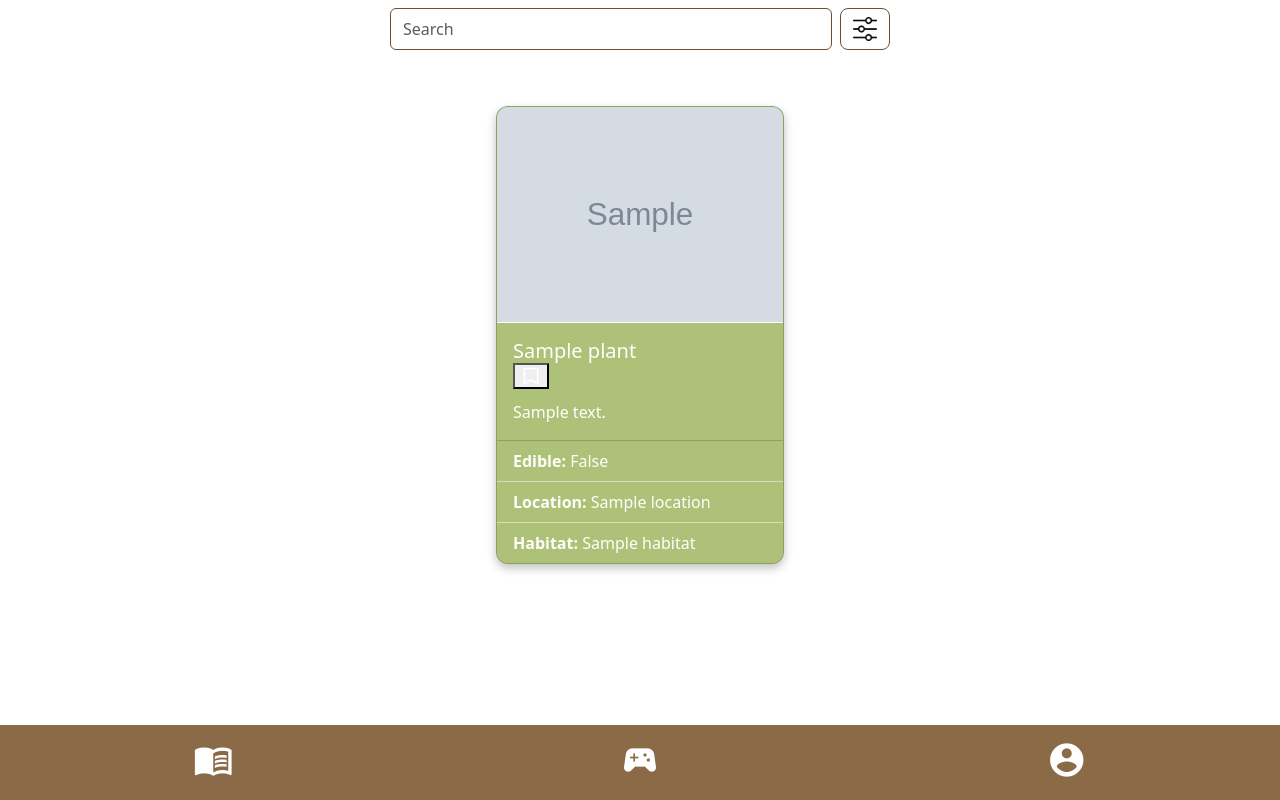
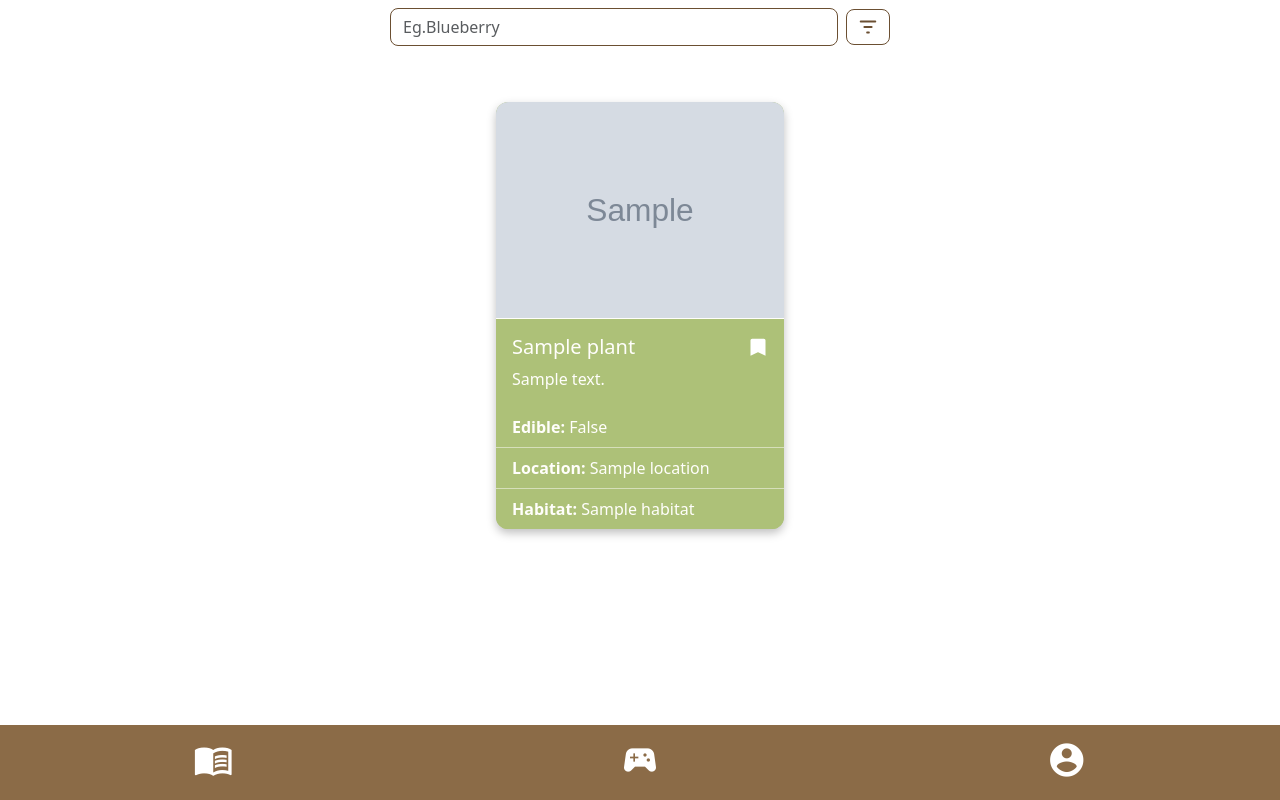
Before and after one commit to annie-ayzf/2800-202610-BBY09, a Node server app: template views/info.ejs in a window 1280 px wide. Run offline with Node 20, Linux system fonts and the light colour scheme; the template is opened without the code that fills it: most values are stand-ins (such as "Sample title", 1, 10 or a date in 2020); grey boxes marked "Sample" are stand-in pictures; some libraries are stand-ins or nearby versions.

Commit message:
Working FIlter with updated UI

```diff
--- a/public/css/info.css
+++ b/public/css/info.css
@@ -1,3 +1,10 @@
+:root {
+  --light-green: #adc178;
+  --light-cream: #fffefb;
+  --brown: #6b4f32;
+  --white: #ffffff;
+  --button-green: #67730e;
+}
 
 body {
   overflow-y: auto;
@@ -7,84 +14,155 @@ body {
   padding-bottom: 120px;
 }
 
+/* Search */
+.search-form {
+  width: 500px;
+  position: relative;
+}
+
 .search-input {
-  border-color: #6B4F32;
+  border-color: var(--brown);
+  border-radius: 8px;
 }
 
 .search-input:focus {
-  border-color: #adc178;
+  border-color: var(--light-green);
   box-shadow: 0 0 0 0.25rem rgba(173, 193, 120, 0.25);
 }
 
-.search-form {
-  width: 500px;
+.filter-button {
+  border: 1px solid var(--brown);
+  background-color: var(--white);
+  border-radius: 8px;
+  padding: 6px 10px;
+  flex-shrink: 0;
 }
 
-.filter-button {
-  border: 1px solid #6B4F32;
-  background-color: white;
-  border-radius: 8px;
-  padding: 8px 12px;
-
-  display: flex;
-  align-items: center;
-  justify-content: center;
+.filter-button:hover {
+  background-color: var(--light-cream);
 }
 
-.filter-icon {
-  width: 24px;
-  height: 24px;
-  object-fit: contain;
+/* Filter panel */
+.navbar {
+  position: relative;
 }
 
+.filter-panel {
+  position: absolute;
+  top: 52px;
+  right: 0;
+  background: var(--white);
+  border: 1px solid var(--brown);
+  border-radius: 12px;
+  padding: 12px 14px;
+  min-width: 175px;
+  z-index: 999;
+  box-shadow: 0 4px 10px rgba(0,0,0,0.15);
+  display: flex;
+  flex-direction: column;
+  gap: 8px;
+}
+
+.filter-opt-btn {
+  background-color: var(--light-cream);
+  border: 1px solid var(--brown);
+  border-radius: 8px;
+  padding: 4px 14px;
+  font-size: 13px;
+  color: var(--brown);
+  cursor: pointer;
+  white-space: nowrap;
+  transition: background 0.15s, color 0.15s;
+}
+
+.filter-opt-btn:hover {
+  background-color: var(--light-green);
+  color: var(--brown);
+}
+
+.filter-opt-btn.active {
+  background-color: var(--button-green);
+  color: var(--white);
+  border-color: var(--button-green);
+}
+
+.clear-filter-link {
+  background: none;
+  border: none;
+  font-size: 12px;
+  color: var(--brown);
+  cursor: pointer;
+  text-decoration: underline;
+  padding: 0;
+  text-align: left;
+}
+
+.clear-filter-link:hover {
+  color: var(--button-green);
+}
+
+/* Cards */
 .card {
-  background-color: #ADC178;
-  color: #FFFEFB;
+  background-color: var(--light-green);
+  color: var(--light-cream);
   border-radius: 12px;
   overflow: hidden;
   box-shadow: 0 4px 10px rgba(0, 0, 0, 0.25);
+  border: none;
 }
 
 .card-body {
-    border-top: 1px solid #FFFEFB;
+  border-top: 1px solid var(--light-cream);
 }
 
 .list-group-item {
-  background-color: #ADC178;
-  color: #FFFEFB;
+  background-color: var(--light-green);
+  color: var(--light-cream);
   border-color: rgba(255, 254, 251, 0.5);
 }
 
-/* Filter panel — inline below search bar */
-.filter-panel {
-  position: absolute;
-  top: 55px;
-  right: 0;
+/* Card title + bookmark row */
+.card-title-row {
+  display: flex;
+  align-items: center;
+  justify-content: space-between;
+  gap: 8px;
+}
 
-  background: white;
+/* Bookmark button */
+.save-btn {
+  background: none;
+  border: none;
+  padding: 0;
+  cursor: pointer;
+  flex-shrink: 0;
+  display: flex;
+  align-items: center;
+  transition: transform 0.15s ease;
+}
 
-  border: 1px solid #6B4F32;
+.save-btn:hover {
+  transform: scale(1.2);
+}
 
-  border-radius: 12px;
+.bookmark-icon {
+  fill: none;
+  stroke: var(--white);
+  stroke-width: 2;
+  transition: fill 0.2s, stroke 0.2s;
+}
 
-  padding: 12px;
-
-  min-width: 170px;
-
-  z-index: 999;
-
-  box-shadow: 0 4px 10px rgba(0,0,0,0.15);
+.save-btn.saved .bookmark-icon {
+  fill: var(--white);
+  stroke: var(--white);
 }
 
 @media (max-width: 768px) {
-
   .search-form {
     width: 100%;
   }
-
   .filter-panel {
     right: 10px;
     top: 60px;
   }
-
 }
--- a/views/info.ejs
+++ b/views/info.ejs
@@ -1,30 +1,29 @@
 <%- include('templates/header', { pageTitle: 'Information', css: ['info.css'] })  %>
-  <!-- Search Bar -->
-  <nav class="navbar">
-    <div class="container-fluid justify-content-center">
-      <form class="d-flex search-form" role="search">
+
+  <nav class="navbar position-relative">
+    <div class="container-fluid justify-content-center position-relative">
+
+      <div class="d-flex align-items-center gap-2 search-form">
         <input
-          class="form-control me-2 search-input"
+          class="form-control search-input"
           type="search"
-          placeholder="Search"
+          placeholder="Eg.Blueberry"
           aria-label="Search"
         />
-        <button class="filter-button" type="button">
-          <img
-            src="/images/filter.png"
-            alt="Filter"
-            class="filter-icon"
-          />
+        <button class="filter-button btn d-flex align-items-center justify-content-center" type="button">
+          <svg xmlns="http://www.w3.org/2000/svg" viewBox="0 0 24 24" width="22" height="22" fill="none" stroke="#6B4F32" stroke-width="2" stroke-linecap="round" stroke-linejoin="round">
+            <line x1="4" y1="6" x2="20" y2="6"/>
+            <line x1="8" y1="12" x2="16" y2="12"/>
+            <line x1="11" y1="18" x2="13" y2="18"/>
+          </svg>
         </button>
-      </form>
+      </div>
 
-      <!-- FILTER SECTION -->
+      <!-- Filter Panel -->
       <div id="filter-panel" class="filter-panel d-none">
-        <div class="filter-btn-row">
-          <button id="pill-favourites" class="filter-opt-btn">Favourites</button>
+        <div class="d-flex flex-wrap gap-2 mb-2">
+          <button id="pill-favourites" class="filter-opt-btn d-none">Favourites</button>
           <button id="pill-edible" class="filter-opt-btn">Edible</button>
-        </div>
-        <div class="filter-btn-row">
           <button id="pill-non-edible" class="filter-opt-btn">Non Edible</button>
         </div>
         <button id="clear-filters" class="clear-filter-link">Clear filter</button>
@@ -33,7 +32,6 @@
     </div>
   </nav>
 
-    <!-- Info Cards : changed to include bookmark beside-->
   <div class="container d-flex justify-content-center flex-wrap gap-4 mt-5 info-card-container">
     <% plants.forEach(function(plant) { %>
       <div
@@ -41,54 +39,33 @@
         style="width: 18rem"
         data-edible="<%= plant.isEdible %>"
         data-favourite="<%= plant.favourite %>"
-          data-name="<%= plant.name %>"
-          data-description="<%= plant.description || '' %>"
+        data-name="<%= plant.name.toLowerCase() %>"
+        data-description="<%= (plant.description || '').toLowerCase() %>"
       >
-          <img
-              src="<%= plant.image %>"
-              class="card-img-top"
-              alt="<%= plant.name %>"
-          />
-
+        <img src="<%= plant.image %>" class="card-img-top" alt="<%= plant.name %>" />
         <div class="card-body">
-
-           <!-- Name + bookmark on the same row -->
           <div class="card-title-row">
             <h5 class="card-title mb-0"><%= plant.name %></h5>
             <button
               class="save-btn <%= plant.favourite ? 'saved' : '' %>"
               data-id="<%= plant._id %>"
               data-favourite="<%= plant.favourite %>"
-                title="<%= plant.favourite ? 'Remove from favourites' : 'Save to favourites' %>"
               aria-label="Save plant"
             >
               <svg xmlns="http://www.w3.org/2000/svg" viewBox="0 0 24 24" width="20" height="20" style="display:block;">
-                  <path
-                    d="M5 3h14a1 1 0 0 1 1 1v17l-8-4-8 4V4a1 1 0 0 1 1-1z"
-                    style="fill: none; stroke: white; stroke-width: 2;"
-                    class="bookmark-icon"
-                  />
+                <path d="M5 3h14a1 1 0 0 1 1 1v17l-8-4-8 4V4a1 1 0 0 1 1-1z" class="bookmark-icon"/>
               </svg>
             </button>
           </div>
-
           <p class="card-text mt-2"><%= plant.description %></p>
         </div>
         <ul class="list-group list-group-flush">
-            <li class="list-group-item">
-              <b>Edible:</b> <%= plant.isEdible ? "True" : "False" %>
-            </li>
-
-            <li class="list-group-item">
-              <b>Location:</b> <%= plant.location %>
-            </li>
-
-            <li class="list-group-item">
-              <b>Habitat:</b> <%= plant.habitat %>
-            </li>
+          <li class="list-group-item"><b>Edible:</b> <%= plant.isEdible ? "True" : "False" %></li>
+          <li class="list-group-item"><b>Location:</b> <%= plant.location %></li>
+          <li class="list-group-item"><b>Habitat:</b> <%= plant.habitat %></li>
         </ul>
       </div>
     <% }) %>
   </div>
-  </nav>
+
 <%- include('templates/footer', { js: ['filter.js'] }) %>
```
Also changed, not shown: public/js/filter.js (+43 -188 lines). Lines whose indentation alone changed are shown as unchanged.
